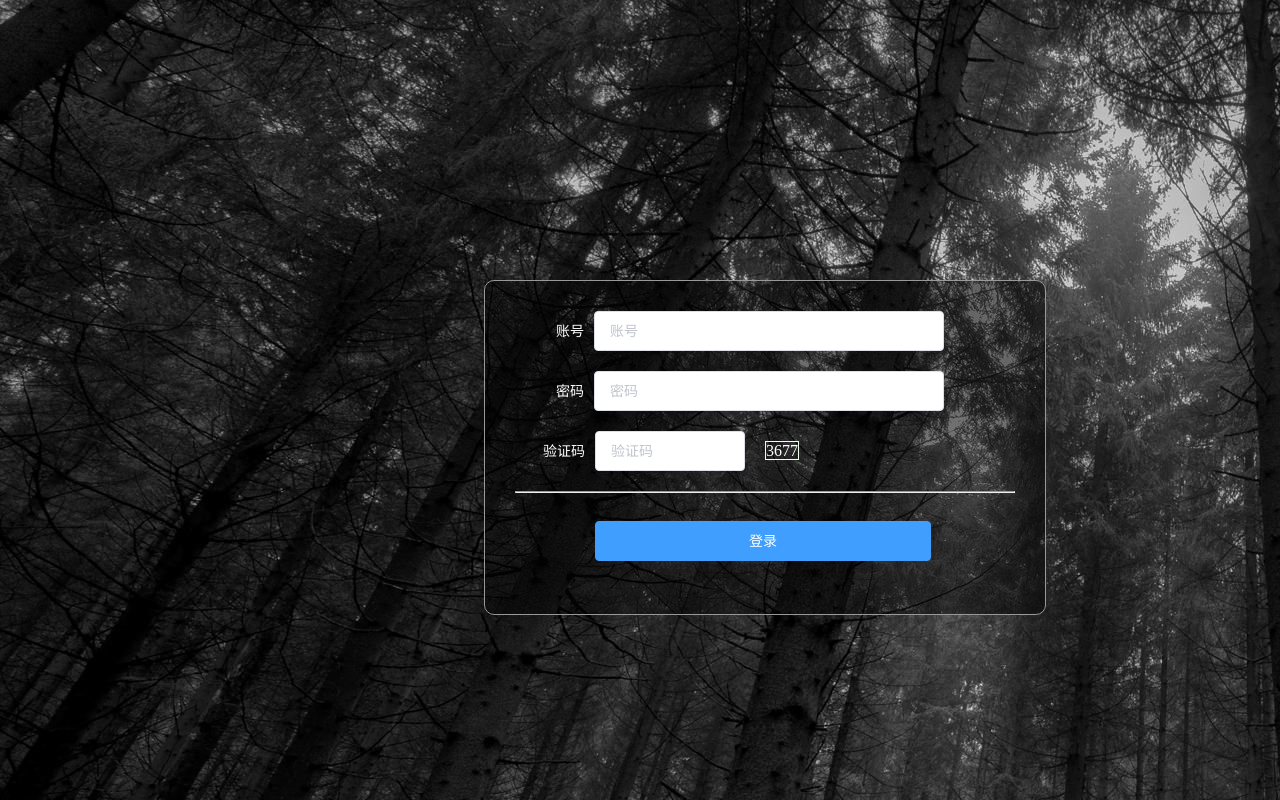
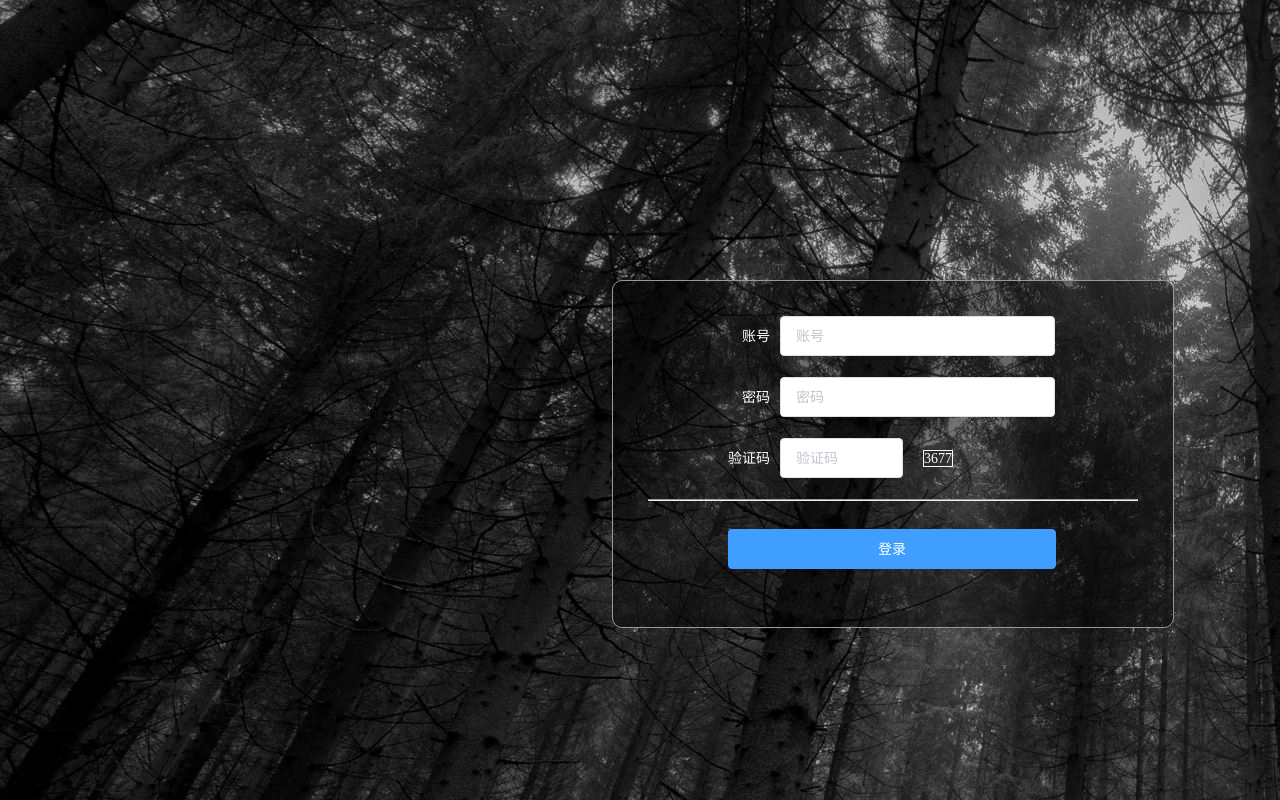
Before and after one commit to wtdtcwsws/cyshop_vue, a Vue app: page /login in a window 1280 px wide. Shown: the top 800 px of the page. Built offline with nearby package versions, Linux system fonts and the light colour scheme.

Commit message:
登陆页面调整

```diff
--- a/src/views/Login.vue
+++ b/src/views/Login.vue
@@ -1,7 +1,7 @@
     <template >
         <div style="background-image: url('/timg.jpg');width: 100%;height: 100%;z-index: -1; padding: 100px " >
-            <div style="width: 500px;margin: 180px auto;border-radius: 10px;margin-left: 30%" class="LoginBox">
-                <el-form ref="loginForm" label-width="80px" :model="loginModel" :rules="loginRules" >
+            <div style="width: 500px;margin: 180px auto;border-radius: 10px;margin-left: 40%" class="LoginBox">
+                <el-form ref="loginForm" label-width="80px" :model="loginModel" :rules="loginRules" style="padding: 5px">
                     <!--<el-form-item label="账号" prop="account" style="color: white">-->
                         <!--<el-input v-model="loginModel.account" placeholder="账号" round></el-input>-->
                     <!--</el-form-item>-->
@@ -12,19 +12,19 @@
                         <!--<el-input v-model="loginModel.validCode" placeholder="验证码" style="width: 50%;border-radius: 30px" round></el-input>-->
                         <!--<label style="border: 1px solid #efef;margin-left: 20px;color: white;">{{loginModel.code}}</label>-->
                     <!--</el-form-item>-->
-                    <div class="login_inputBox">
-                        <span style="color:white;margin-right: 10px;font-size: 14px;margin-left: 41px">账号</span>
-                        <el-input v-model="loginModel.account" placeholder="账号" round style="width: 70%"></el-input>
-                    </div>
-                    <div class="login_inputBox">
-                        <span style="color: white;margin-right: 10px;font-size: 14px;margin-left: 41px">密码</span>
-                        <el-input v-model="loginModel.password" placeholder="密码" show-password round style="width: 70%;"></el-input>
-                    </div>
-                    <div class="login_inputBox">
-                        <span style="color: white;margin-right: 10px;font-size: 14px;margin-left: 28px">验证码</span>
+                    <el-form-item class="login_inputBox" prop="account">
+                        <span style="color:white;margin-right: 10px;font-size: 14px;margin-left: 14px">账号</span>
+                        <el-input v-model="loginModel.account" placeholder="账号" round style="width: 67%;margin-right: 10px"></el-input>
+                    </el-form-item>
+                    <el-form-item class="login_inputBox" prop="password">
+                        <span style="color: white;margin-right: 10px;font-size: 14px;margin-left: 14px">密码</span>
+                        <el-input v-model="loginModel.password" placeholder="密码" show-password round style="width: 67%;margin-right: 10px"></el-input>
+                    </el-form-item>
+                    <el-form-item class="login_inputBox" prop="validCode">
+                        <span style="color: white;margin-right: 10px;font-size: 14px;margin-left: 0px">验证码</span>
                         <el-input v-model="loginModel.validCode" placeholder="验证码" style="width: 30%;border-radius: 30px" round></el-input>
                         <label style="border: 1px solid #efef;margin-left: 20px;color: white;">{{loginModel.code}}</label>
-                    </div>
+                    </el-form-item>
                     <hr>
                     <el-form-item>
                         <el-button type="primary" @click="onLogin" style="width: 80%;margin-top: 20px" >登录</el-button>
@@ -153,7 +153,7 @@
         padding: 30px;
         background-color: rgba(5,5,5,0.5);
     }
-    div.login_inputBox {
+    .login_inputBox {
         margin-bottom: 20px;
     }
 </style>
```
